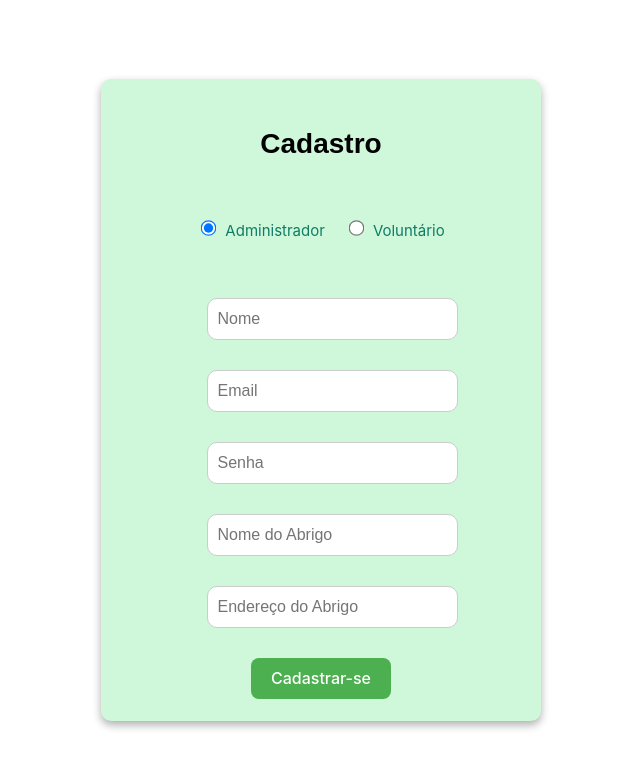
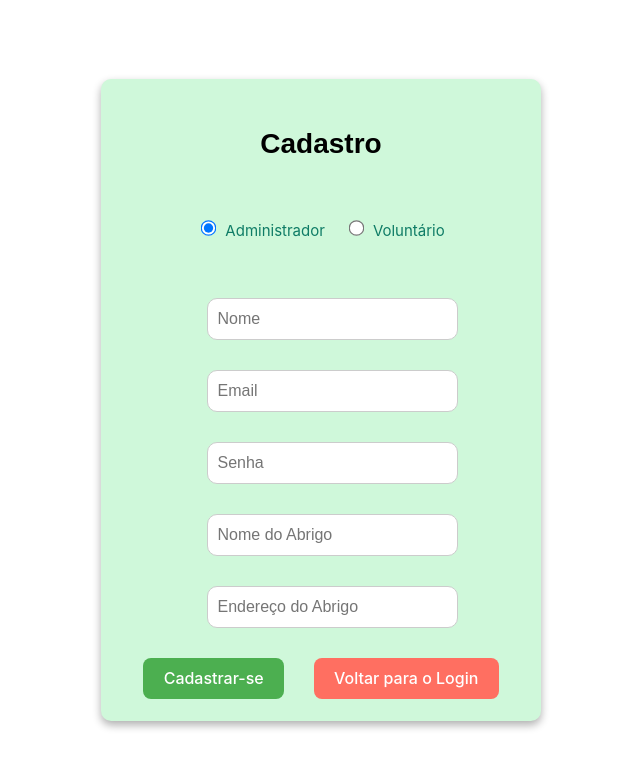
Before and after one commit to anthony-c-silva/project3-2024a-anthony-luizfelipe-frontend, a React (Vite) app: page /cadastro in a window 1280 px wide. Shown: the top 768 px of the page, without its empty margins (319-959 px from the left). Built offline with nearby package versions, Linux system fonts and the light colour scheme.

Commit message:
feat - botao de voltar no cadastro

```diff
--- a/src/pages/Cadastro.css
+++ b/src/pages/Cadastro.css
@@ -11,6 +11,7 @@
   box-shadow: 0 4px 8px rgba(5, 5, 5, 0.322);
   margin: 0 auto;
 }
+
 .spinner {
   font-size: 16px;
   color: #5e2a2a;
@@ -21,10 +22,12 @@
   color: aliceblue;
   font-size: 24px;
 }
+
 .error {
   color: red;
   font-size: 14px;
 }
+
 .radio-group {
   display: flex;
   justify-content: center;
@@ -47,6 +50,11 @@
   transform: scale(1.2);
 }
 
+.button-group {
+  display: flex;
+  gap: 10px;
+}
+
 button {
   margin: 0 10px;
   padding: 5px 20px;
@@ -59,8 +67,19 @@
   background-color: #4CAF50; /* Verde padrão */
   color: #ffffff;
 }
+
 button:hover {
   opacity: 0.8;
+}
+
+.signup-button {
+  background-color: #4CAF50;
+  color: white;
+}
+
+.back-button {
+  background-color: #ff6f61;
+  color: white;
 }
 
 .input-cadastro {
@@ -76,7 +95,6 @@
   margin-bottom: 10px;
 }
 
-
 .input-select {
   border-radius: 10px;
   height: 40px;
@@ -88,6 +106,7 @@
   color: #333;
   margin-bottom: 10px;
 }
+
 /* Estilos para o modal de confirmação */
 .modal {
   position: fixed;
@@ -118,7 +137,7 @@
 
 .modal-content p {
   margin-bottom: 10px;
-  color:cadetblue;
+  color: cadetblue;
 }
 
 .modal-content button {
--- a/src/pages/Cadastro.jsx
+++ b/src/pages/Cadastro.jsx
@@ -82,6 +82,10 @@
 
   const handleModalClose = () => {
     setShowConfirmation(false);
+    navigate('/login');
+  };
+
+  const handleBackToLogin = () => {
     navigate('/login');
   };
 
@@ -180,9 +184,14 @@
           )}
         </div>
       )}
-      <button className="signup-button" onClick={handleCadastro}>
-        Cadastrar-se
-      </button>
+      <div className="button-group">
+        <button className="signup-button" onClick={handleCadastro}>
+          Cadastrar-se
+        </button>
+        <button className="back-button" onClick={handleBackToLogin}>
+          Voltar para o Login
+        </button>
+      </div>
       {serverError && <span className="error">{serverError}</span>}
 
       {showConfirmation && (
```
